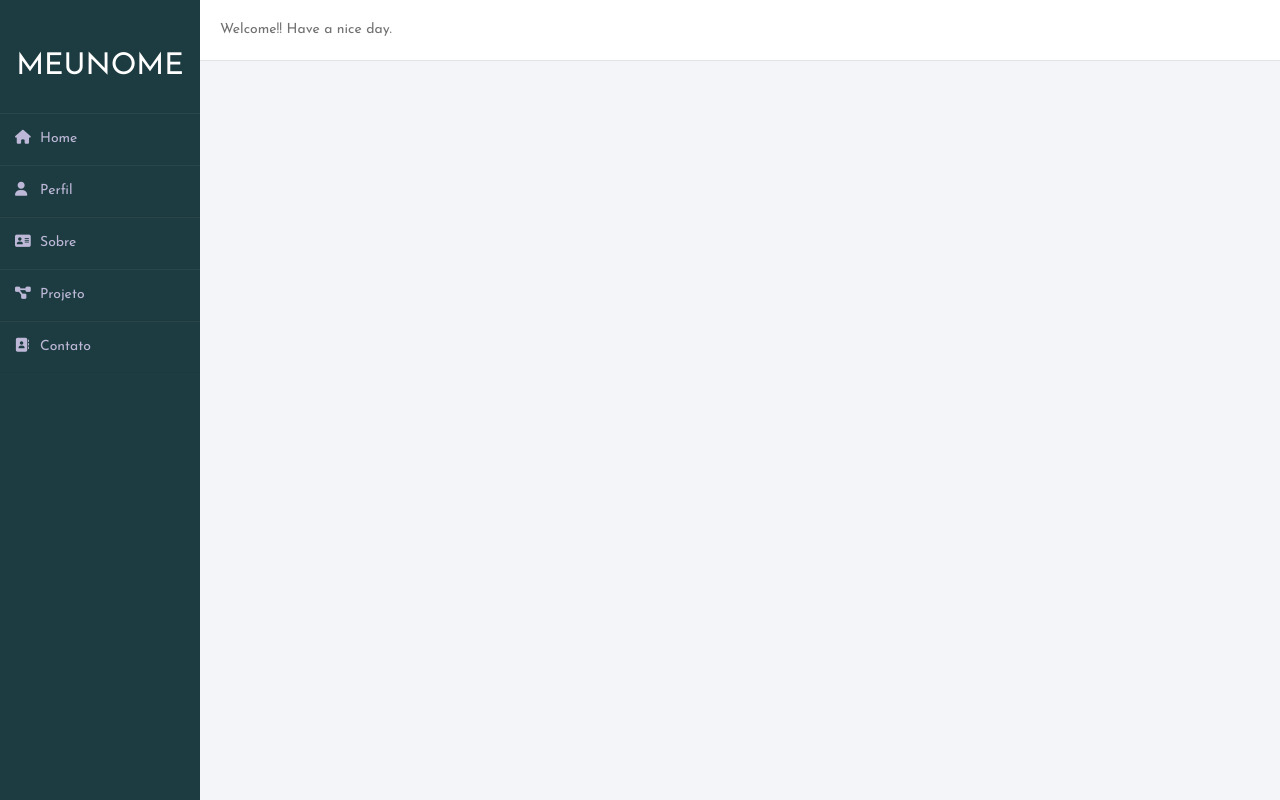
After one commit to jhom1310/PortalEduc, a Django app: page /user/ in a window 1280 px wide. The commit adds this page. Run offline with Django 3.2, Linux system fonts and the light colour scheme; some libraries are stand-ins or nearby versions.

Commit message:
Page of user

```diff
--- a/app/static/css/log.css
+++ b/app/static/css/log.css
@@ -1,5 +1,3 @@
-
-
 @font-face {
     font-family: 'Raleway', sans-serif;
 }
--- /dev/null
+++ b/app/static/css/user.css
@@ -0,0 +1,107 @@
+@import url('https://fonts.googleapis.com/css?family=Josefin+Sans&display=swap');
+
+*{
+  margin: 0;
+  padding: 0;
+  box-sizing: border-box;
+  list-style: none;
+  text-decoration: none;
+  font-family: 'Josefin Sans', sans-serif;
+}
+
+body{
+   background-color: #f3f5f9;
+}
+
+.wrapper{
+  display: flex;
+  position: relative;
+}
+
+.wrapper .sidebar{
+  width: 200px;
+  height: 100%;
+  background: #1d3c41;
+  padding: 30px 0px;
+  position: fixed;
+}
+
+.wrapper .sidebar h2{
+  color: #fff;
+  text-transform: uppercase;
+  text-align: center;
+  margin-bottom: 30px;
+}
+
+.wrapper .sidebar ul li{
+  padding: 15px;
+  border-bottom: 1px solid #bdb8d7;
+  border-bottom: 1px solid rgba(0,0,0,0.05);
+  border-top: 1px solid rgba(255,255,255,0.05);
+}
+
+.wrapper .sidebar ul li a{
+  color: #bdb8d7;
+  display: block;
+}
+
+.wrapper .sidebar ul li a .fas{
+  width: 25px;
+}
+
+.wrapper .sidebar ul li:hover{
+  background-color: #3D9CB2;
+}
+
+.wrapper .sidebar ul li:hover a{
+  color: #fff;
+}
+
+.wrapper .sidebar .social_media{
+  position: absolute;
+  bottom: 0;
+  left: 50%;
+  transform: translateX(-50%);
+  display: flex;
+}
+
+.wrapper .sidebar .social_media a{
+  display: block;
+  width: 40px;
+  background: #594f8d;
+  height: 40px;
+  line-height: 45px;
+  text-align: center;
+  margin: 0 5px;
+  color: #bdb8d7;
+  border-top-left-radius: 5px;
+  border-top-right-radius: 5px;
+}
+
+.wrapper .main_content{
+  width: 100%;
+  margin-left: 200px;
+}
+
+.wrapper .main_content .header{
+  padding: 20px;
+  background: #fff;
+  color: #717171;
+  border-bottom: 1px solid #e0e4e8;
+}
+
+.wrapper .main_content .info{
+  margin: 20px;
+  color: #717171;
+  line-height: 25px;
+}
+
+.wrapper .main_content .info div{
+  margin-bottom: 20px;
+}
+
+@media (max-height: 500px){
+  .social_media{
+    display: none !important;
+  }
+}
--- /dev/null
+++ b/app/templates/user.html
@@ -0,0 +1,42 @@
+{% load static %}
+<link href="//maxcdn.bootstrapcdn.com/bootstrap/3.3.0/css/bootstrap.min.css" rel="stylesheet" id="bootstrap-css">
+<script src="//maxcdn.bootstrapcdn.com/bootstrap/3.3.0/js/bootstrap.min.js"></script>
+<script src="//code.jquery.com/jquery-1.11.1.min.js"></script>
+
+<!DOCTYPE html>
+<html lang="en">
+<!--[if lt IE 7 ]> <html lang="en" class="no-js ie6 lt8"> <![endif]-->
+<!--[if IE 7 ]>    <html lang="en" class="no-js ie7 lt8"> <![endif]-->
+<!--[if IE 8 ]>    <html lang="en" class="no-js ie8 lt8"> <![endif]-->
+<!--[if IE 9 ]>    <html lang="en" class="no-js ie9"> <![endif]-->
+<!--[if (gt IE 9)|!(IE)]><!--> <html lang="pt-br" class="no-js"> <!--<![endif]-->
+<head>
+    <meta charset="UTF-8">
+    <title>user</title>
+    <link rel="stylesheet" type="text/css" href="{% static 'css/user.css' %}" />
+</head>
+<body>
+    <script src="https://kit.fontawesome.com/b99e675b6e.js"></script>
+
+<div class="wrapper">
+    <div class="sidebar">
+        <h2>MeuNome</h2>
+        <ul>
+            <li><a href="#"><i class="fas fa-home"></i>Home</a></li>
+            <li><a href="#"><i class="fas fa-user"></i>Perfil</a></li>
+            <li><a href="#"><i class="fas fa-address-card"></i>Sobre</a></li>
+            <li><a href="#"><i class="fas fa-project-diagram"></i>Projeto</a></li>
+            <li><a href="#"><i class="fas fa-address-book"></i>Contato</a></li>
+        </ul>
+    </div>
+    <div class="main_content">
+        <div class="header">Welcome!! Have a nice day.</div>
+        <div class="info">
+          <div></div>
+          <div></div>
+          <div></div>
+      </div>
+    </div>
+</div>
+</body>
+</html>
--- a/app/views.py
+++ b/app/views.py
@@ -43,3 +43,6 @@ def submit_cadastro(request):
     novoUsuario.save()
 
     return redirect('/login/')
+
+def user_inicial (request):
+    return render(request, 'user.html')
--- a/portal/urls.py
+++ b/portal/urls.py
@@ -21,5 +21,6 @@ urlpatterns = [
     path('admin/', admin.site.urls),
     path('login/', views.login_inicial),
     path('login/submit', views.submit_login),
-    path('login/register', views.submit_cadastro)
+    path('login/register', views.submit_cadastro),
+    path('user/', views.user_inicial),
 ]
```
Also changed, not shown: db.sqlite3.
